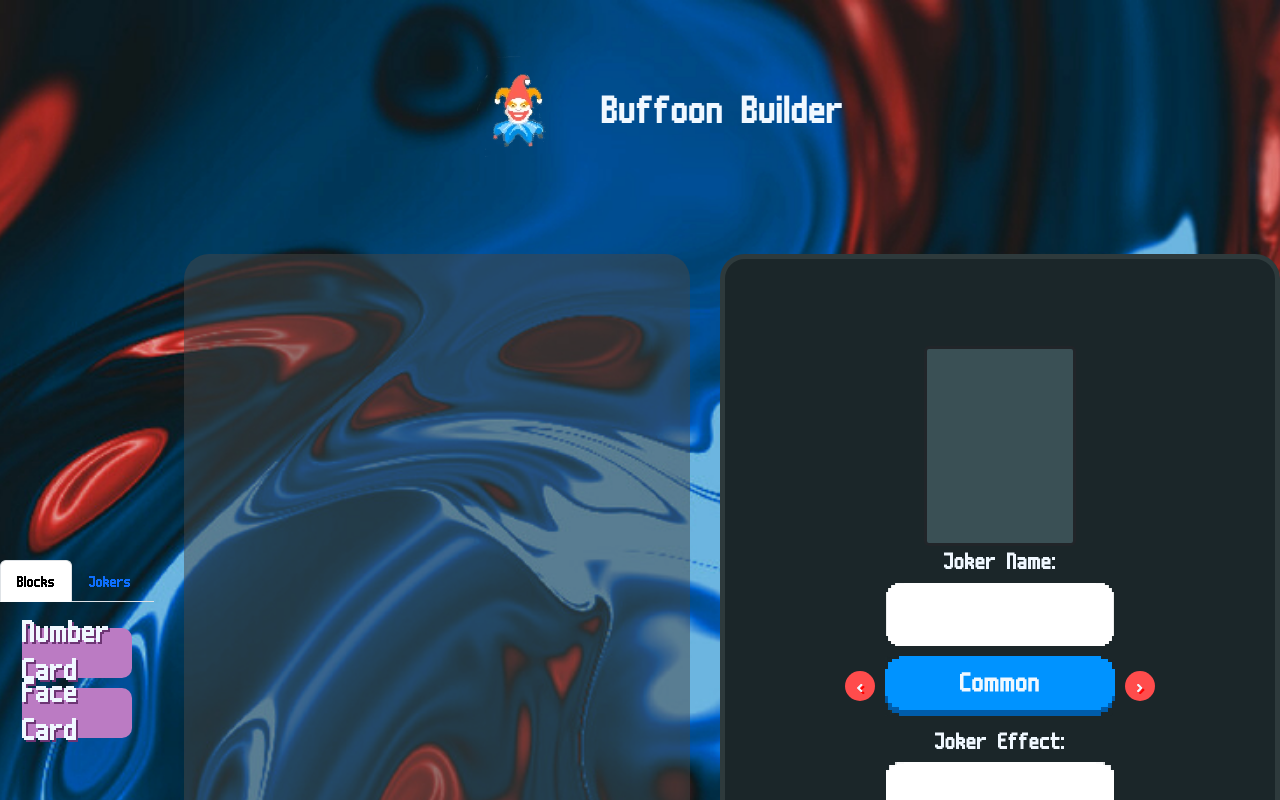
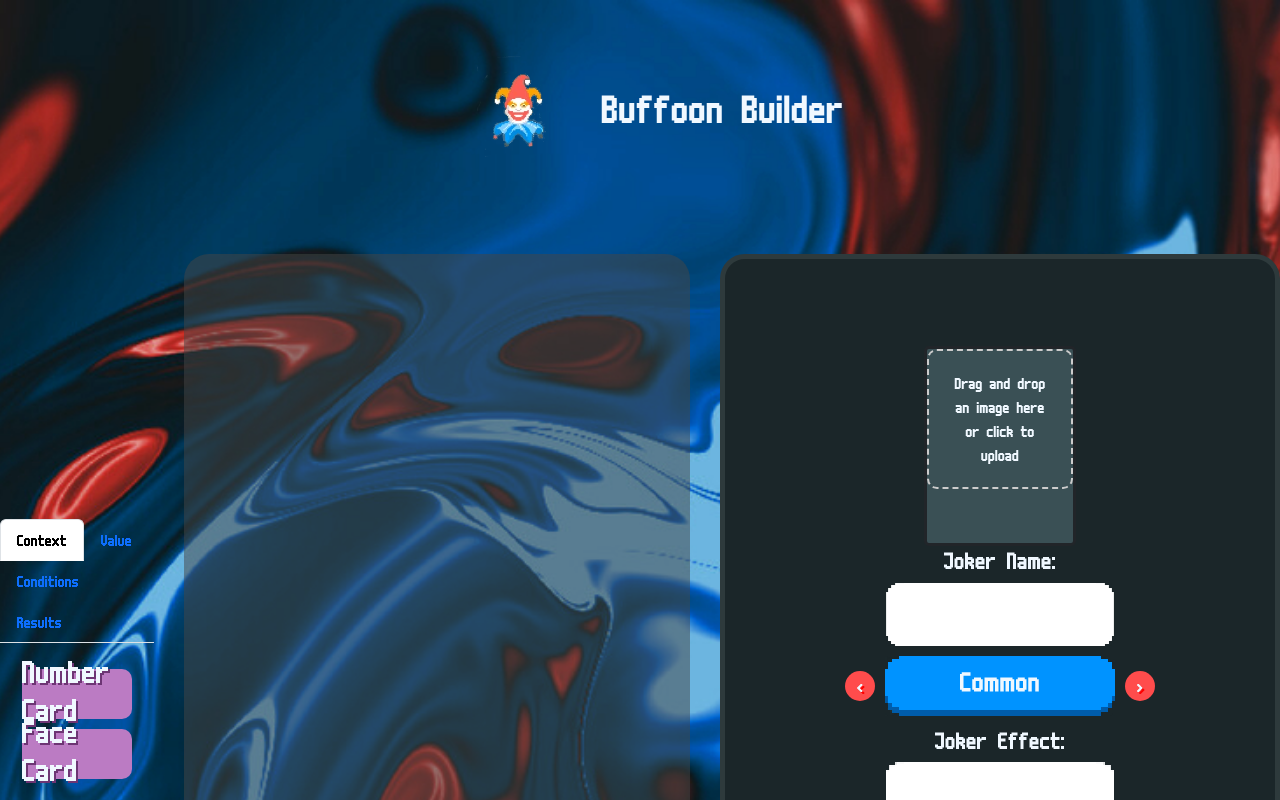
Before and after one commit to JWH709/Buffoon-Builder, a React (Vite) app: page / in a window 1280 px wide. Shown: the top 800 px of the page. Built offline with nearby package versions, Linux system fonts and the light colour scheme.

Commit message:
Added ability to upload local art

```diff
--- a/src/DroppedArt.jsx
+++ b/src/DroppedArt.jsx
@@ -5,7 +5,6 @@ import { Tilt } from "@jdion/tilt-react";
 
 const DroppedArt = ({
   artSrc,
-  artName,
   dataFromName,
   dataFromRarity,
   dataFromCost,
@@ -28,7 +27,7 @@ const DroppedArt = ({
       onMouseMove={handleMouseMove}
     >
       <Tilt>
-        <img src={artSrc} alt={artName} />
+        <img src={artSrc} alt="Uploaded Art" />
       </Tilt>
       {isHovered && (
         <JokerPreview
--- a/src/JokerDetails.jsx
+++ b/src/JokerDetails.jsx
@@ -1,29 +1,16 @@
 /* eslint-disable react/prop-types */
 import React from "react";
 import "./main.css";
-import { useDrop } from "react-dnd";
-import { ItemTypes } from "./Constants";
 import Rarity from "./JokerRarity";
 import JokerInput from "./JokerInputs";
 import JokerDescription from "./JokerDescription";
-import DroppedArt from "./DroppedArt";
+import JokerImageUploader from "./JokerImageUploader";
 const JokerDetails = ({
   updateLuaLocals,
   updateLuaTableInsert,
   dataFromName,
   handleDataFromName,
 }) => {
-  const [droppedItem, setDroppedItem] = React.useState(null);
-
-  const [, drop] = useDrop({
-    accept: ItemTypes.ART,
-    drop: (item) => {
-      console.log("Item dropped:", item);
-      setDroppedItem(item);
-    },
-    collect: () => ({}),
-  });
-
   const [dataFromRarity, setDataFromRarity] = React.useState(1);
   const [dataFromDescription, setDataFromDescription] = React.useState(null);
   const [dataFromCost, setDataFromCost] = React.useState(null);
@@ -39,12 +26,9 @@ const JokerDetails = ({
   return (
     <>
       <div className="column container joker-details-container">
-        <div className="art-asset-container" ref={drop}>
-          {droppedItem && (
+        <div className="art-asset-container">
           <div className="dropped-art-container">
-              <DroppedArt
-                artSrc={droppedItem.artSrc}
-                artName={droppedItem.artName}
+            <JokerImageUploader
               dataFromName={dataFromName}
               dataFromCost={dataFromCost}
               dataFromDescription={dataFromDescription}
@@ -53,7 +37,6 @@ const JokerDetails = ({
               updateLuaTableInsert={updateLuaTableInsert}
             />
           </div>
-          )}
         </div>
         <JokerInput
           inputTitle={"Joker Name:"}
--- /dev/null
+++ b/src/JokerImageUploader.jsx
@@ -0,0 +1,119 @@
+/* eslint-disable react/prop-types */
+import React from "react";
+import DroppedArt from "./DroppedArt";
+const JokerImageUploader = ({
+  dataFromName,
+  dataFromCost,
+  dataFromDescription,
+  dataFromRarity,
+  updateLuaLocals,
+  updateLuaTableInsert,
+}) => {
+  const [image, setImage] = React.useState(null);
+
+  React.useEffect(() => {
+    const savedImage = localStorage.getItem("uploadedImage");
+    if (savedImage) {
+      setImage(savedImage);
+    }
+  }, []);
+
+  const handleImageChange = (event) => {
+    const file = event.target.files[0];
+    readImageFile(file);
+  };
+
+  const handleDrop = (event) => {
+    event.preventDefault();
+    const file = event.dataTransfer.files[0];
+    readImageFile(file);
+  };
+
+  const readImageFile = (file) => {
+    const reader = new FileReader();
+
+    reader.onload = () => {
+      setImage(reader.result);
+      localStorage.setItem("uploadedImage", reader.result);
+    };
+
+    if (file) {
+      reader.readAsDataURL(file);
+    }
+  };
+
+  const handleDragOver = (event) => {
+    event.preventDefault();
+  };
+
+  const handleDeleteImage = () => {
+    setImage(null);
+    localStorage.removeItem("uploadedImage");
+  };
+
+  return (
+    <div>
+      {!image && (
+        <>
+          <input
+            type="file"
+            onChange={handleImageChange}
+            style={{ display: "none" }}
+            id="fileInput"
+          />
+          <label
+            htmlFor="fileInput"
+            style={{
+              border: "2px dashed #ccc",
+              borderRadius: "10px",
+              padding: "20px",
+              display: "block",
+              textAlign: "center",
+              cursor: "pointer",
+              fontFamily: "balatro",
+              color: "aliceblue",
+            }}
+            onDrop={handleDrop}
+            onDragOver={handleDragOver}
+          >
+            Drag and drop an image here or click to upload
+          </label>
+        </>
+      )}
+      {image && (
+        <div style={{ position: "relative", display: "inline-block" }}>
+          <DroppedArt
+            artSrc={image}
+            dataFromName={dataFromName}
+            dataFromCost={dataFromCost}
+            dataFromDescription={dataFromDescription}
+            dataFromRarity={dataFromRarity}
+            updateLuaLocals={updateLuaLocals}
+            updateLuaTableInsert={updateLuaTableInsert}
+          />
+          <button
+            onClick={handleDeleteImage}
+            style={{
+              position: "absolute",
+              top: "10px",
+              right: "10px",
+              backgroundColor: "red",
+              color: "white",
+              border: "none",
+              borderRadius: "50%",
+              width: "24px",
+              height: "24px",
+              cursor: "pointer",
+              textAlign: "center",
+              lineHeight: "24px",
+            }}
+          >
+            &times;
+          </button>
+        </div>
+      )}
+    </div>
+  );
+};
+
+export default JokerImageUploader;
--- a/src/JokerTab.jsx
+++ /dev/null
@@ -1,60 +0,0 @@
-/* eslint-disable react/prop-types */
-import React from "react";
-import jokers from "./jokers";
-import Search from "./ItemSearch";
-import JokerArt from "./JokerArt";
-
-const JokerTab = () => {
-  const [searchTerms, setSearchTerms] = React.useState("");
-  const handleSearch = (event) => {
-    setSearchTerms(event.target.value);
-  };
-  const searchedItem = jokers.filter((card) =>
-    card.Joker.toLowerCase().includes(searchTerms.toLowerCase())
-  );
-  const getItemImage = (item) => {
-    let itemPath = item.Joker.replace(/ /g, "_");
-    return `/Jokers/${itemPath}.png`;
-  };
-  return (
-    <>
-      <div className="column container">
-        <Search
-          search={searchTerms}
-          onSearch={handleSearch}
-          title={"Jokers"}
-          pHold={"Filter Jokers..."}
-        />
-        <ItemDisplay items={searchedItem} itemImage={getItemImage} />
-      </div>
-    </>
-  );
-};
-
-const ItemDisplay = ({ items, itemImage }) => {
-  let allItems = [];
-  let rows = [];
-  items.map((item) => {
-    allItems.push(<JokerArt getImgSrc={itemImage} jokerItem={item} />);
-  });
-  let numberOfRows = Math.round(allItems.length / 3);
-  if (numberOfRows < allItems.length / 3) {
-    numberOfRows++;
-  }
-  for (let i = 0; i < numberOfRows; i++) {
-    rows.push(
-      <div className="item-row">
-        {allItems[i * 3]}
-        {allItems[i * 3 + 1]}
-        {allItems[i * 3 + 2]}
-      </div>
-    );
-  }
-  return (
-    <div id="item-results" className="container text-center">
-      {rows}
-    </div>
-  );
-};
-
-export default JokerTab;
--- a/src/SidePanel.jsx
+++ b/src/SidePanel.jsx
@@ -5,7 +5,6 @@ import { useState } from "react";
 import Tab from "react-bootstrap/Tab";
 import Tabs from "react-bootstrap/Tabs";
 import BlockTab from "./BlockTab.jsx";
-import JokerTab from "./JokerTab.jsx";
 function SidePanel() {
   const [key, setKey] = useState("home");
   return (
@@ -16,12 +15,12 @@ function SidePanel() {
         onSelect={(k) => setKey(k)}
         className="mb-3"
       >
-        <Tab eventKey="home" title="Blocks">
+        <Tab eventKey="home" title="Context">
           <BlockTab />
         </Tab>
-        <Tab eventKey="profile" title="Jokers">
-          <JokerTab />
-        </Tab>
+        <Tab eventKey="profile" title="Value"></Tab>
+        <Tab eventKey="profile" title="Conditions"></Tab>
+        <Tab eventKey="profile" title="Results"></Tab>
       </Tabs>
     </div>
   );
```
Also changed, not shown: Notes/NOTES.md (+17 -1 lines). Lines whose indentation alone changed are shown as unchanged.
